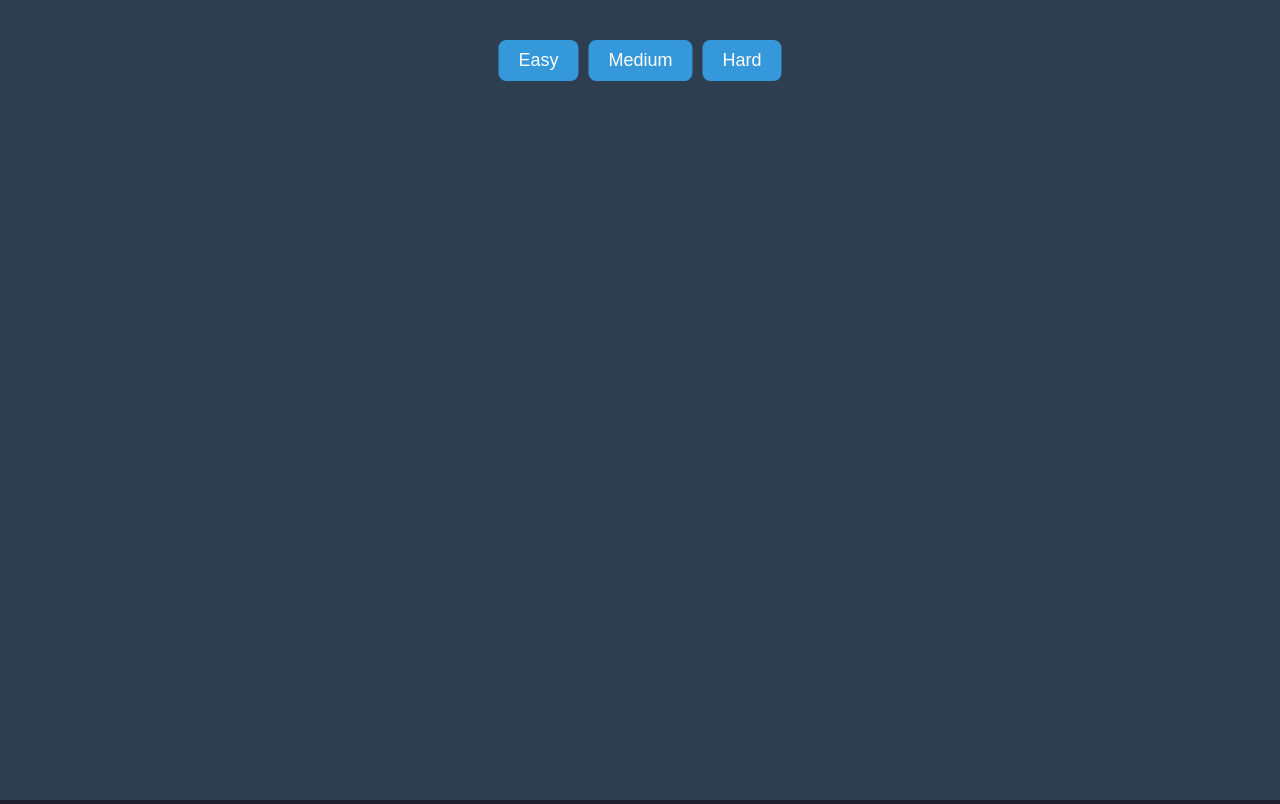
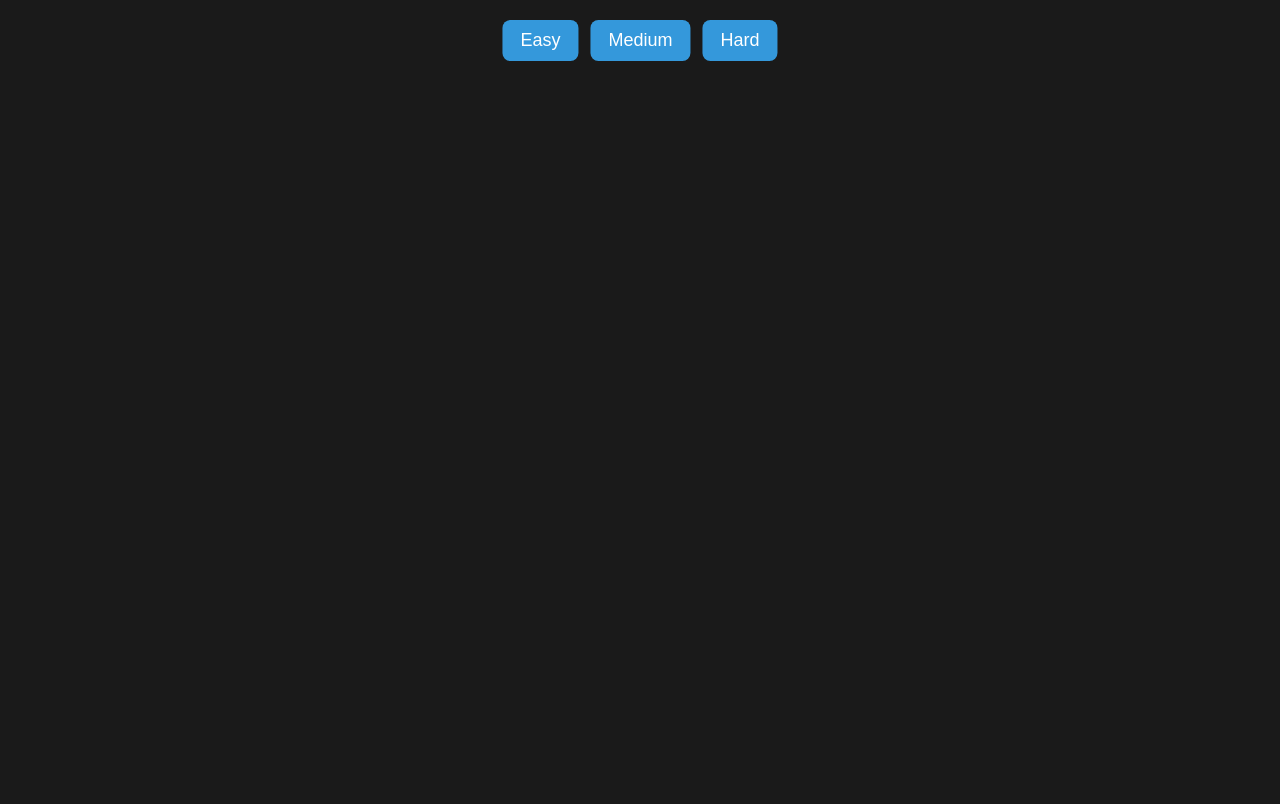
Before and after one commit to Kapish-Aggarwal/Barf-Paani-Game, a plain HTML site: page index.html in a window 1280 px wide. Drawn offline with Linux system fonts and the light colour scheme.

Commit message:
Complete difficulty-based game setup with timer and bot speed scaling

```diff
--- a/index.html
+++ b/index.html
@@ -1,27 +1,25 @@
 <!DOCTYPE html>
 <html lang="en">
-
 <head>
   <meta charset="UTF-8" />
-    <meta name="viewport" content="width=device-width, initial-scale=1.0" />
-    <title>Barf-Paani</title>
+  <meta name="viewport" content="width=device-width, initial-scale=1.0"/>
+  <title>Barf-Paani 2D Game</title>
   <link rel="stylesheet" href="style.css" />
 </head>
-
 <body>
-    <div id="controls" style="position:absolute; top:20px; left:50%; transform:translateX(-50%); z-index:10;">
+  <!-- Difficulty Selection UI -->
+  <div id="controls">
     <button onclick="selectDifficulty('easy')">Easy</button>
     <button onclick="selectDifficulty('medium')">Medium</button>
     <button onclick="selectDifficulty('hard')">Hard</button>
   </div>
 
-    <div id="timer" style="position:absolute; top:70px; left:20px; font-size:24px; color:white; font-family:Arial;">
-    </div>
+  <!-- Timer Display -->
+  <div id="timer"></div>
 
-
+  <!-- Canvas Game Area -->
   <canvas id="gameCanvas"></canvas>
 
-    <script src="script.js"></script>
+  <script src="script.js" defer></script>
 </body>
-
 </html>
--- a/script.js
+++ b/script.js
@@ -9,17 +9,14 @@ window.addEventListener('resize', () => {
   canvas.height = window.innerHeight;
 });
 
-// Background color
-const backgroundColor = '#2c3e50';
-
 // Game state
-let animationId;
-let timerInterval;
+let baseBotSpeed = 1.0;
 let totalTime = 0;
 let remainingTime = 0;
-let gameStarted = false;
+let timerInterval = null;
+let animationId;
 
-// Player
+// Player setup
 const player = {
   x: canvas.width / 2,
   y: canvas.height / 2,
@@ -33,7 +30,6 @@ const player = {
 // Bots
 const bots = [];
 const botCount = 5;
-
 for (let i = 0; i < botCount; i++) {
   bots.push({
     x: Math.random() * canvas.width,
@@ -68,7 +64,7 @@ function isCircleCollidingWithRect(circle, rect) {
   return (dx * dx + dy * dy <= circle.radius * circle.radius);
 }
 
-// Generate obstacles avoiding player/bots
+// Generate non-overlapping obstacles
 for (let i = 0; i < obstacleCount; i++) {
   let rect, collides;
 
@@ -83,7 +79,6 @@ for (let i = 0; i < obstacleCount; i++) {
     };
 
     if (isCircleCollidingWithRect(player, rect)) collides = true;
-
     for (const bot of bots) {
       if (isCircleCollidingWithRect(bot, rect)) {
         collides = true;
@@ -95,7 +90,7 @@ for (let i = 0; i < obstacleCount; i++) {
   obstacles.push(rect);
 }
 
-// Circle-circle collision
+// Collision detection
 function checkCollision(a, b) {
   const dx = a.x - b.x;
   const dy = a.y - b.y;
@@ -103,7 +98,6 @@ function checkCollision(a, b) {
   return distance < a.radius + b.radius;
 }
 
-// Draw a circle
 function drawCircle(obj) {
   ctx.beginPath();
   ctx.arc(obj.x, obj.y, obj.radius, 0, Math.PI * 2);
@@ -112,7 +106,7 @@ function drawCircle(obj) {
   ctx.closePath();
 }
 
-// Update player movement and handle obstacle effects
+// Player update
 function updatePlayer() {
   player.x += player.dx;
   player.y += player.dy;
@@ -122,6 +116,7 @@ function updatePlayer() {
   if (player.y - player.radius < 0) player.y = player.radius;
   if (player.y + player.radius > canvas.height) player.y = canvas.height - player.radius;
 
+  // Obstacle collision slows player
   obstacles.forEach(ob => {
     if (isCircleCollidingWithRect(player, ob) && !slowed) {
       slowed = true;
@@ -148,7 +143,7 @@ function updatePlayer() {
   });
 }
 
-// Update bots
+// Bot update
 function updateBots() {
   bots.forEach(bot => {
     if (bot.frozen) return;
@@ -185,8 +180,8 @@ function updateBots() {
       if (other !== bot && other.frozen && checkCollision(bot, other)) {
         other.frozen = false;
         other.color = 'blue';
-        other.dx = (Math.random() - 0.5) * 2;
-        other.dy = (Math.random() - 0.5) * 2;
+        other.dx = (Math.random() - 0.5) * 2 * baseBotSpeed;
+        other.dy = (Math.random() - 0.5) * 2 * baseBotSpeed;
       }
     });
 
@@ -199,23 +194,19 @@ function updateBots() {
   });
 }
 
-// Input controls
-function keyDownHandler(e) {
+// Controls
+document.addEventListener("keydown", e => {
   if (e.key === "ArrowRight") player.dx = player.speed;
   if (e.key === "ArrowLeft") player.dx = -player.speed;
   if (e.key === "ArrowUp") player.dy = -player.speed;
   if (e.key === "ArrowDown") player.dy = player.speed;
-}
-
-function keyUpHandler(e) {
+});
+document.addEventListener("keyup", e => {
   if (["ArrowRight", "ArrowLeft"].includes(e.key)) player.dx = 0;
   if (["ArrowUp", "ArrowDown"].includes(e.key)) player.dy = 0;
-}
+});
 
-document.addEventListener("keydown", keyDownHandler);
-document.addEventListener("keyup", keyUpHandler);
-
-// Timer display
+// Timer
 function updateTimerDisplay() {
   const timerEl = document.getElementById('timer');
   const minutes = Math.floor(remainingTime / 60);
@@ -241,9 +232,9 @@ function endGame() {
   cancelAnimationFrame(animationId);
 }
 
-// Start game
+// Game loop
 function gameLoop() {
-  ctx.fillStyle = backgroundColor;
+  ctx.fillStyle = "#2c3e50";
   ctx.fillRect(0, 0, canvas.width, canvas.height);
 
   updatePlayer();
@@ -260,9 +251,7 @@ function gameLoop() {
   animationId = requestAnimationFrame(gameLoop);
 }
 
-// Handle difficulty selection from UI
-let baseBotSpeed = 1.0; // default
-
+// Difficulty button handler
 function selectDifficulty(mode) {
   if (mode === 'easy') {
     totalTime = 300;
@@ -277,13 +266,12 @@ function selectDifficulty(mode) {
 
   remainingTime = totalTime;
 
-  // Set speed for each bot
   bots.forEach(bot => {
     bot.dx = (Math.random() - 0.5) * 2 * baseBotSpeed;
     bot.dy = (Math.random() - 0.5) * 2 * baseBotSpeed;
   });
 
-  document.getElementById('controls').style.display = 'none'; // Hide difficulty buttons
+  document.getElementById('controls').style.display = 'none';
   startGameTimer();
   gameLoop();
 }
--- a/style.css
+++ b/style.css
@@ -1,36 +1,28 @@
-* {
+body {
   margin: 0;
-  padding: 0;
-  box-sizing: border-box;
+  overflow: hidden;
+  background-color: #1a1a1a;
 }
 
-body {
-  overflow: hidden;
-  background-color: #1e1e2f;
-}
-
-canvas {
-  display: block;
-  background-color: #2c3e50;
-}
-
-
 #controls {
+  position: absolute;
+  top: 20px;
+  left: 50%;
+  transform: translateX(-50%);
   display: flex;
-  gap: 10px;
-  justify-content: center;
-  padding: 20px;
+  gap: 12px;
+  z-index: 10;
 }
 
 #controls button {
-  padding: 10px 20px;
+  padding: 10px 18px;
   font-size: 18px;
   background-color: #3498db;
   color: white;
   border: none;
   border-radius: 8px;
   cursor: pointer;
-  transition: background-color 0.2s ease-in-out;
+  transition: background 0.3s;
 }
 
 #controls button:hover {
@@ -39,9 +31,10 @@ canvas {
 
 #timer {
   position: absolute;
-  top: 20px;
+  top: 80px;
   left: 20px;
   font-size: 24px;
-  font-family: 'Arial', sans-serif;
+  font-family: Arial, sans-serif;
   color: white;
+  z-index: 10;
 }
```
Lines whose indentation alone changed are shown as unchanged.
